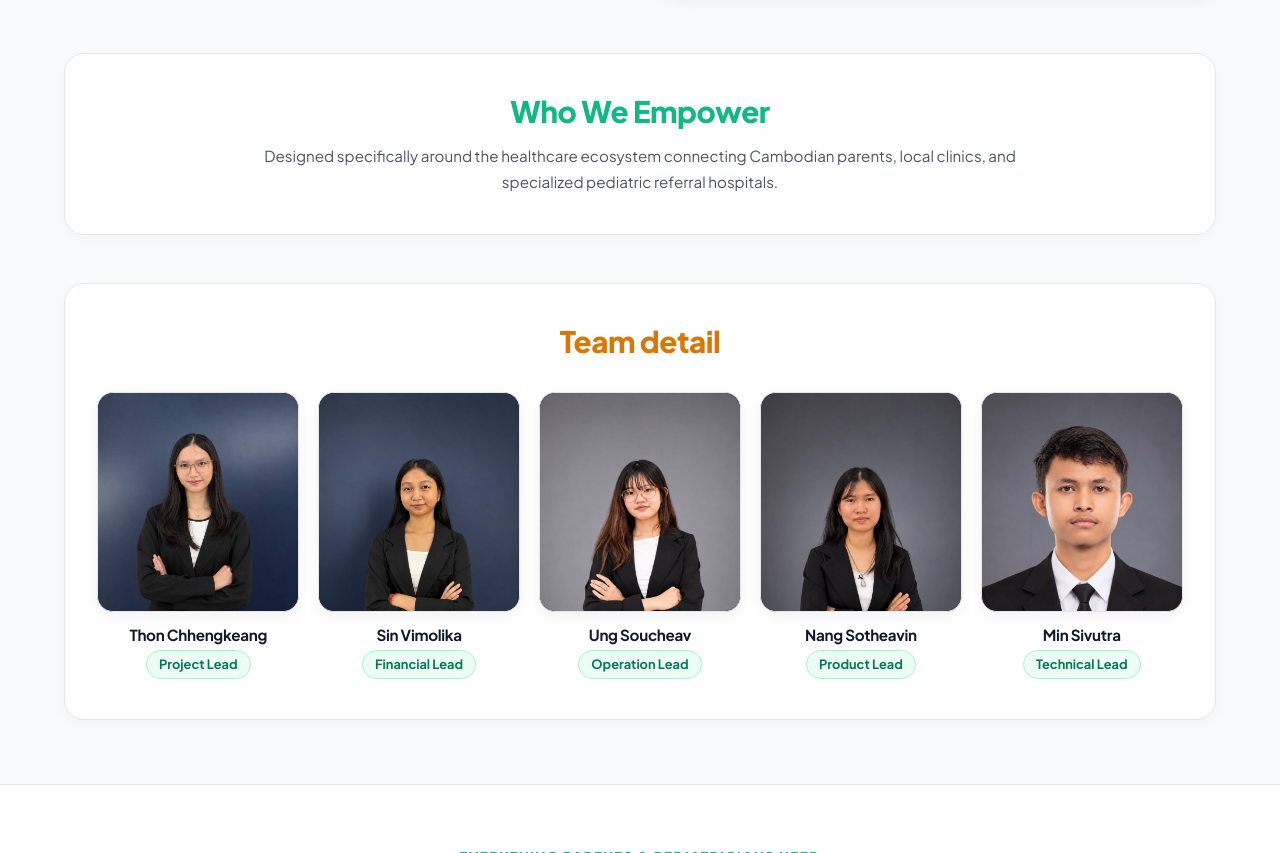
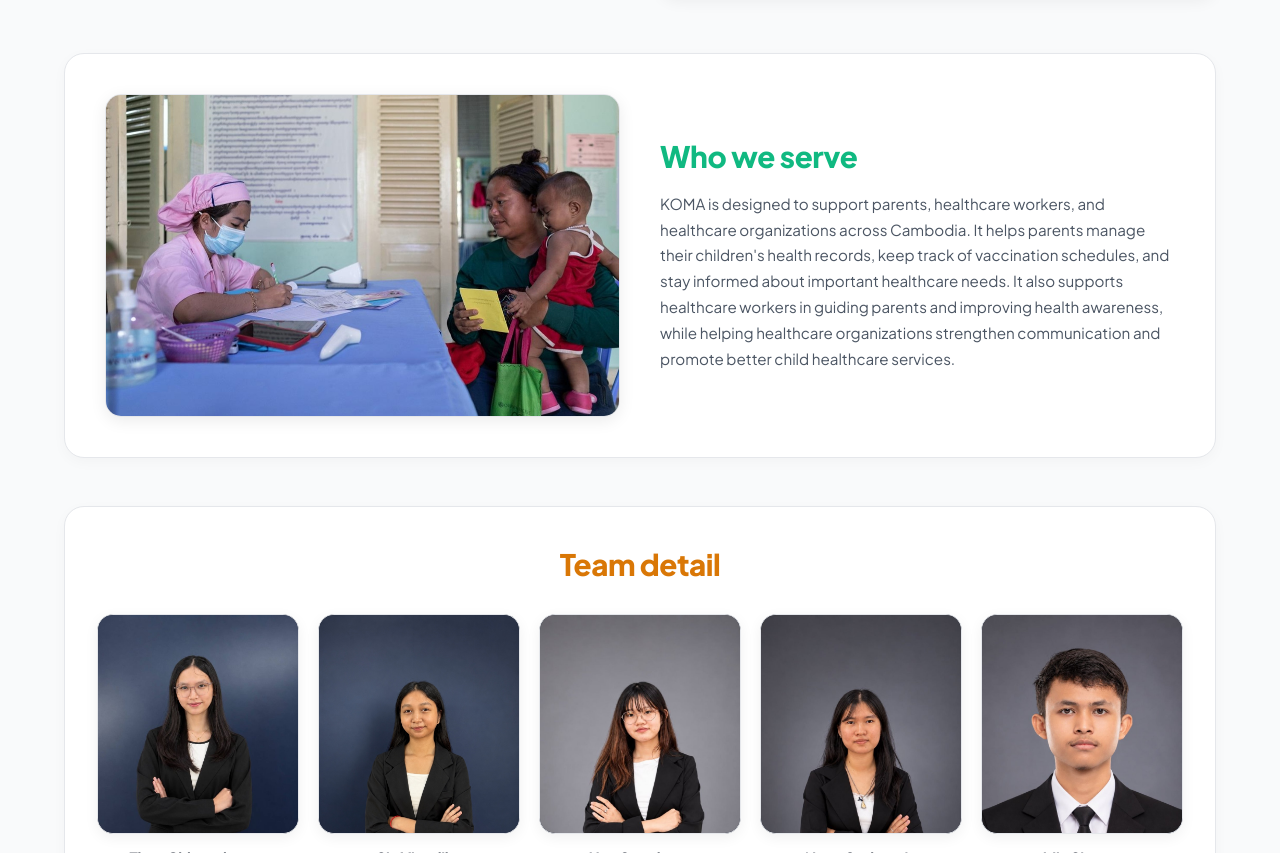
Before and after one commit to Sokhapheap-Digital/Sokhapheap-Digital.github.io, a plain HTML site: page index.html in a window 1280 px wide. Shown: the part 933-1786 px from the top of the page. Drawn offline with Linux system fonts and the light colour scheme; a web font is replaced by a local one.

Commit message:
Update Who we serve title, description, and clinic photo

```diff
--- a/index.html
+++ b/index.html
@@ -426,15 +426,19 @@
           </div>
         </div>
 
-        <!-- "Who do we serve?" Container (Matching Images 2 & 3) -->
+        <!-- "Who we serve" Container -->
         <div class="who-serve-box">
-          <h3 class="who-serve-green-title" data-i18n="whoServeTitle">Who do we serve?</h3>
-          <p class="who-serve-desc" data-i18n="whoServeText">
-            Aliquip excepteur totam iste incididunt natus sint atque maxime magna incididunt nisi odit. Fugit proident
-            id labore eaque beatae facere excepteur molestias id atque est qui accusantium veritatis anim cupidatat.
-            Aliquip consectetur aute nihil cupiditate omnis deserunt consequat pariatur tempor excepturi porro in.
-          </p>
-
+          <div class="who-serve-grid">
+            <div class="who-serve-photo-frame">
+              <img src="assets/who-we-serve.jpg" alt="Cambodian healthcare worker providing child healthcare guidance to mother" loading="lazy">
+            </div>
+            <div class="who-serve-content">
+              <h3 class="who-serve-green-title" data-i18n="whoServeTitle">Who we serve</h3>
+              <p class="who-serve-desc" data-i18n="whoServeText">
+                KOMA is designed to support parents, healthcare workers, and healthcare organizations across Cambodia. It helps parents manage their children's health records, keep track of vaccination schedules, and stay informed about important healthcare needs. It also supports healthcare workers in guiding parents and improving health awareness, while helping healthcare organizations strengthen communication and promote better child healthcare services.
+              </p>
+            </div>
+          </div>
         </div>
 
         <!-- "Team detail" Container (Matching Images 3 & 4) -->
--- a/script.js
+++ b/script.js
@@ -55,8 +55,8 @@
       projectStoryLabel: 'The Problem We Solve',
       storyCardHeading: 'From Monsoon-Damaged Paper to Permanent Digital Security',
       projectStoryText: 'Across Cambodia, every newborn is given an official yellow paper health booklet at birth. But through humid monsoon rains, routine household wear, and clinic transitions, paper books tear, fade, or get misplaced. When paper records vanish, children risk missed booster immunizations or redundant injections. KOMA was founded in Phnom Penh to give every Cambodian mother, father, and healthcare worker a permanent, indestructible digital companion.',
-      whoServeTitle: 'Who We Empower',
-      whoServeText: 'Designed specifically around the healthcare ecosystem connecting Cambodian parents, local clinics, and specialized pediatric referral hospitals.',
+      whoServeTitle: 'Who we serve',
+      whoServeText: 'KOMA is designed to support parents, healthcare workers, and healthcare organizations across Cambodia. It helps parents manage their children\'s health records, keep track of vaccination schedules, and stay informed about important healthcare needs. It also supports healthcare workers in guiding parents and improving health awareness, while helping healthcare organizations strengthen communication and promote better child healthcare services.',
 
       // Startup Features
       featuresKicker: 'PLATFORM CAPABILITIES',
@@ -311,8 +311,8 @@
       projectStoryLabel: 'បញ្ហាដែលយើងដោះស្រាយ',
       storyCardHeading: 'ពីក្រដាសងាយរហែកក្នុងរដូវវស្សា ទៅជាកូនសៀវភៅឌីជីថលសុវត្ថិភាពអចិន្ត្រៃយ៍',
       projectStoryText: 'នៅកម្ពុជា ឪពុកម្តាយគ្រប់រូបតែងទទួលបានកូនសៀវភៅលឿងក្រដាសពេលសម្រាលកូន។ ប៉ុន្តែក្រដាសងាយរហែក ប្រឡាក់ទឹកភ្លៀង ឬភ្លេចនៅផ្ទះពេលទៅមន្ទីរពេទ្យ ដែលអាចធ្វើឱ្យកុមារខកខានការចាក់ថ្នាំបង្ការការពារជីវិត។ KOMA ត្រូវបានបង្កើតឡើងនៅរាជធានីភ្នំពេញ ដើម្បីផ្តល់ជូនកូនសៀវភៅឌីជីថលដែលមិនចេះបាត់បង់ និងស្របតាមស្តង់ដារក្រសួងសុខាភិបាល។',
-      whoServeTitle: 'អ្នកដែលយើងផ្តល់អត្ថប្រយោជន៍',
-      whoServeText: 'រចនាឡើងយ៉ាងយកចិត្តទុកដាក់សម្រាប់តភ្ជាប់រវាងមាតាបិតា មណ្ឌលសុខភាពមូលដ្ឋាន និងមន្ទីរពេទ្យកុមារជាតិឯកទេស។',
+      whoServeTitle: 'អ្នកដែលយើងបម្រើ',
+      whoServeText: 'KOMA ត្រូវបានរចនាឡើងដើម្បីគាំទ្រដល់មាតាបិតា បុគ្គលិកសុខាភិបាល និងស្ថាប័នសុខាភិបាលទូទាំងប្រទេសកម្ពុជា។ វាជួយមាតាបិតាក្នុងការគ្រប់គ្រងកំណត់ត្រាសុខភាពរបស់កូនៗ តាមដានកាលវិភាគចាក់ថ្នាំបង្ការ និងទទួលបានព័ត៌មានអំពីតម្រូវការសុខភាពសំខាន់ៗ។ លើសពីនេះ វាក៏ជួយបុគ្គលិកសុខាភិបាលក្នុងការណែនាំមាតាបិតា និងលើកកម្ពស់ការយល់ដឹងអំពីសុខភាព ព្រមទាំងជួយស្ថាប័នសុខាភិបាលពង្រឹងទំនាក់ទំនង និងលើកកម្ពស់សេវាថែទាំសុខភាពកុមារឱ្យកាន់តែប្រសើរឡើង។',
 
       // Startup Features
       featuresKicker: 'សមត្ថភាពនៃប្រព័ន្ធ',
--- a/styles.css
+++ b/styles.css
@@ -3605,31 +3605,65 @@ img.flag-icon {
   display: block;
 }
 
-/* Who do we serve? Box */
+/* Who we serve Box */
 .who-serve-box {
   background-color: #FFFFFF;
   border: 1px solid #E5E7EB;
   border-radius: 20px;
-  padding: 2.5rem 2rem;
-  text-align: center;
+  padding: 2.5rem;
   margin-bottom: 3rem;
   box-shadow: 0 4px 14px rgba(0, 0, 0, 0.03);
+}
+
+.who-serve-grid {
+  display: grid;
+  grid-template-columns: 1fr 1fr;
+  gap: 2.5rem;
+  align-items: center;
+}
+
+.who-serve-photo-frame {
+  width: 100%;
+  border-radius: 16px;
+  overflow: hidden;
+  box-shadow: 0 4px 16px rgba(0, 0, 0, 0.08);
+  border: 1px solid #E5E7EB;
+  background-color: #F3F4F6;
+}
+
+.who-serve-photo-frame img {
+  width: 100%;
+  height: 100%;
+  aspect-ratio: 16 / 10;
+  object-fit: cover;
+  display: block;
+  transition: transform 0.3s ease;
+}
+
+.who-serve-photo-frame:hover img {
+  transform: scale(1.02);
+}
+
+.who-serve-content {
+  display: flex;
+  flex-direction: column;
+  align-items: flex-start;
+  text-align: left;
 }
 
 .who-serve-green-title {
   color: #10B981;
   font-size: clamp(1.5rem, 2.8vw, 1.85rem);
   font-weight: 800;
-  margin-bottom: 0.85rem;
+  margin-bottom: 1rem;
   letter-spacing: -0.015em;
 }
 
 .who-serve-desc {
   font-size: 0.95rem;
-  line-height: 1.68;
+  line-height: 1.7;
   color: #4B5563;
-  max-width: 780px;
-  margin: 0 auto;
+  margin: 0;
 }
 
 /* Team detail Box */
@@ -3846,9 +3880,18 @@ img.flag-icon {
     padding: 3rem 0;
   }
 
-  .about-story-row {
+  .about-story-row,
+  .who-serve-grid {
     grid-template-columns: 1fr;
     gap: 2rem;
+  }
+
+  .who-serve-content {
+    order: 1;
+  }
+
+  .who-serve-photo-frame {
+    order: 2;
   }
 
   .about-photo-frame {
```
Also changed, not shown: assets/who-we-serve.jpg (added).
